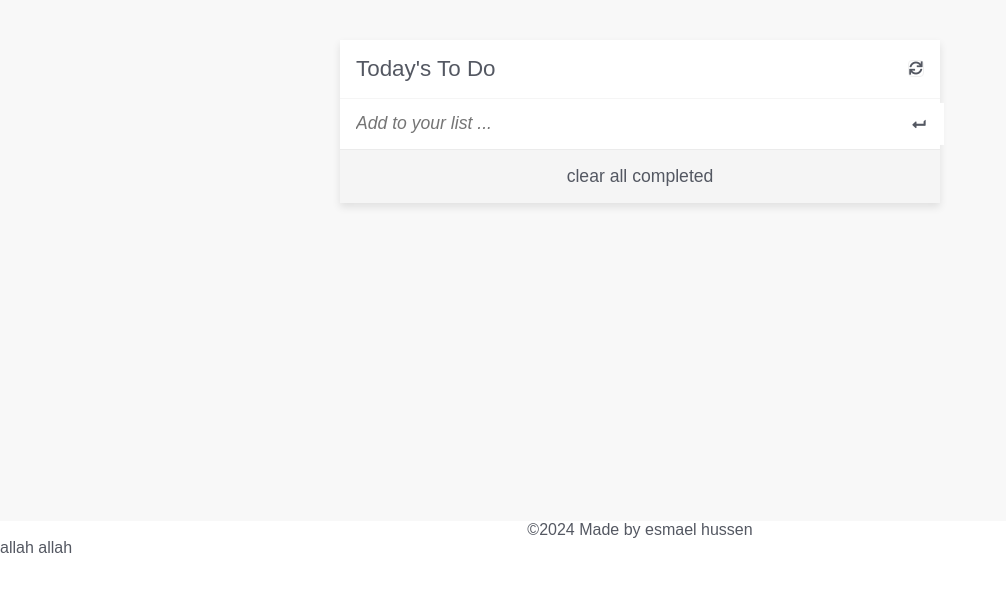
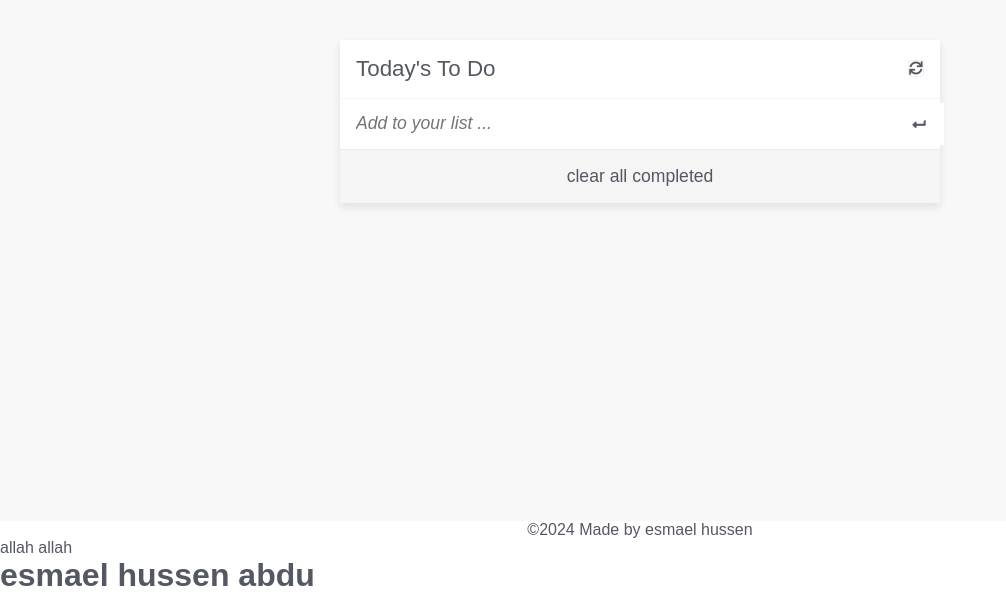
Before and after one commit to esmaelhussen/To-do-list, a website built with webpack: page src/index.html in a window 1280 px wide. Shown: the part 279-873 px from the top of the page, without its empty margins (0-1006 px from the left). Before the commit the page ends 836 px from the top, so only its background shows below. Built offline with nearby package versions, Linux system fonts and the light colour scheme.

Commit message:
git bisect 2

```diff
--- a/src/index.html
+++ b/src/index.html
@@ -34,5 +34,6 @@
 
   <footer class="foot">&#169;2024 Made by esmael hussen</footer>
   <p>allah allah</p>
+  <h1>esmael hussen abdu</h1>
   </body>
 </html>
```
